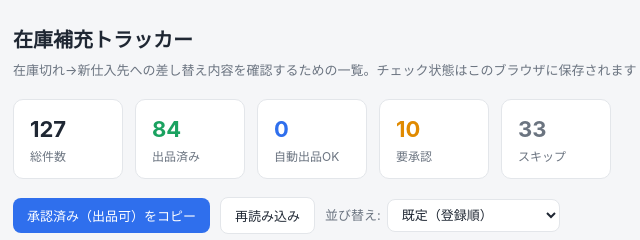
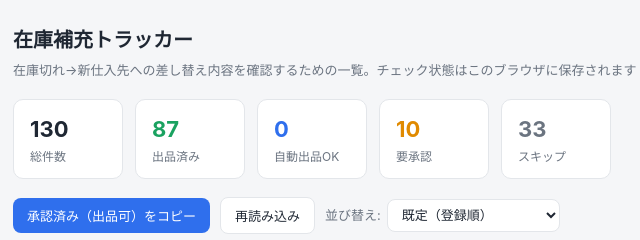
Before and after one commit to kazuakiwrx/catawiki-watchlist, a plain HTML site: page zaiko_hoju_tracker.html in a window 1280 px wide. Shown: the top 240 px of the page, 5-645 px from the left. Drawn offline with Linux system fonts and the light colour scheme.

Commit message:
zaiko hoju: phase B batch 06-05 0834 items 8-10 (3 listed)

```diff
--- a/zaiko_hoju_tracker.html
+++ b/zaiko_hoju_tracker.html
@@ -234,6 +234,9 @@ var items = [
   {id:"ua-aot-armin-sr2-sign-20260605", category:"トレーディングカード", workDate:"2026-06-05 08:34", ebayTitle:"Union Arena Attack on Titan Armin Arlert UA23BT/AOT SR Parallel Sign", ebayUrl:"https://www.ebay.com/itm/306950105628", origSite:"メルカリ", origUrl:"https://jp.mercari.com/item/m79566727312", origPrice:10990, newSite:"メルカリ", newUrl:"https://jp.mercari.com/item/m52129831416", newPrice:12222, status:"listed", note:"eBay Ungraded(conditionid4000)。元メルカリ(m79566727312)SOLD¥10990(SR星2パラレルサイン)。新メルカリm52129831416 同一カード(目立った傷や汚れなし/送料込/28日前)¥12222。pct=(10990-12222)/10990=-11%<10→自動出品。Price $137 利益率16.0%(利益計¥3420) Qty1 SKU i_kei_AI在庫補充。アラート削除済。"},
   {id:"sailormoon-prism-penset-20260605", category:"フィギュア", workDate:"2026-06-05 08:34", ebayTitle:"Sailor Moon Prism Stationery Disguise Transformation Pen Set Bandai", ebayUrl:"https://www.ebay.com/itm/306949787605", origSite:"メルカリ", origUrl:"https://jp.mercari.com/item/m88583325331", origPrice:8666, newSite:"", newUrl:"", newPrice:null, status:"skipped", note:"eBay Used(conditionid3000)。元メルカリ(m88583325331)SOLD¥8666(変装ペン&変身ペンセット)。3サイト即決に完全な変装＆変身ペンセットの在庫なし(単品ペン¥2240〜・チャーム・指示ボール別シリーズのみ)。単一出品で同等セット不可→スキップ。アラート削除済。"},
   {id:"mother2-bokutotomodachi-plush-20260605", category:"フィギュア", workDate:"2026-06-05 08:34", ebayTitle:"EarthBound Mother 2 Chosen Four Plush Set Nintendo Hobonichi Project", ebayUrl:"https://www.ebay.com/itm/306949786482", origSite:"メルカリ", origUrl:"https://jp.mercari.com/item/m57184801803", origPrice:12500, newSite:"メルカリ", newUrl:"https://jp.mercari.com/item/m86238129612", newPrice:11500, status:"listed", note:"eBay New(conditionid1000)。元メルカリ(m57184801803)SOLD¥12500(ぼくとともだちぬいぐるみ/選ばれし4人)。新メルカリm86238129612 新品未開封 ネス/ポーラ/ジェフ/プー4体セット(送料込/4日前)¥11500。pct=(12500-11500)/12500=8%<10→自動出品。嵩張る為送料増で価格上げ Price $147 利益率16.2%(利益計¥3720) Qty1 SKU noji_AI在庫補充。アラート削除済。"},
+  {id:"azurlane-illustrious-wanderer-20260605", category:"フィギュア", workDate:"2026-06-05 08:34", ebayTitle:"Azur Lane Illustrious 1/8 Figure Wanderer Japan Import Used", ebayUrl:"https://www.ebay.com/itm/306950201692", origSite:"メルカリ", origUrl:"https://jp.mercari.com/shops/product/2JQDhKiERAsmshkdFJ5knB", origPrice:null, newSite:"メルカリ", newUrl:"https://jp.mercari.com/item/m28324130823", newPrice:10500, status:"listed", note:"eBay Used(conditionid3000)。元メルカリShops(2JQDhKiERAsmshkdFJ5knB)ページ消滅・元価格不明→rule2利益率出品。新メルカリm28324130823 イラストリアス1/8 わんだらー(傷や汚れあり/箱無/飛行機部分に破損修復跡あり・送料込・19日前)¥10500。Used一致。Condition Description英訳記入。Price $134 利益率16.1%(利益計¥3366) Qty1 SKU noji_AI在庫補充。アラート削除済。"},
+  {id:"codegeass-euphemia-bloodstained-20260605", category:"フィギュア", workDate:"2026-06-05 08:34", ebayTitle:"Code Geass Lelouch of the Rebellion Euphemia Li Britannia Figure Union Creative", ebayUrl:"https://www.ebay.com/itm/306949917431", origSite:"メルカリ", origUrl:"https://jp.mercari.com/item/m51778884489", origPrice:22600, newSite:"メルカリ", newUrl:"https://jp.mercari.com/item/m46863814443", newPrice:24200, status:"listed", note:"eBay Used(conditionid3000)だが元供給=新品(メルカリm51778884489 血染めver新品未使用¥22600 SOLD)＝この出品は元から新品仕入のパターン。#conditionidは変更せず。新メルカリm46863814443 ユーフェミア血染めver 新品未使用(送料込・11時間前)¥24200のみ。pct=(22600-24200)/22600=-7%<10→自動出品。大型図で送料大。Price $310 利益率15.9%(利益計¥7692) Qty1 SKU i_kei_AI在庫補充。アラート削除済。"},
+  {id:"mtg-ff-chocobo-bundle-en-20260605", category:"トレーディングカード", workDate:"2026-06-05 08:34", ebayTitle:"MTG Final Fantasy FF Chocobo Bundle English New Sealed Magic the Gathering", ebayUrl:"https://www.ebay.com/itm/306947491905", origSite:"メルカリ", origUrl:"https://jp.mercari.com/item/m77736814933", origPrice:18200, newSite:"メルカリ", newUrl:"https://jp.mercari.com/item/m77937496756", newPrice:27800, status:"listed", note:"eBay New/Factory Sealed・英語版。元供給=日本語版(メルカリm77736814933¥18200 SOLD)＝言語相違。eBayタイトル(英語)を正として英語版を採用。新メルカリm77937496756 チョコボ・バンドル英語版 新品未開封(送料込・15時間前)¥27800。単品ばら売り多数の中で完封英語版を選択。pct=(18200-27800)/18200=-53%<10→自動出品。Price $271 利益率16.0%(利益計¥6752) Qty1 SKU ffchocobo_AI在庫補充。アラート削除済。"},
 ];
 
 function yen(n){ return (n==null) ? "—" : "¥" + Number(n).toLocaleString("ja-JP"); }
```
